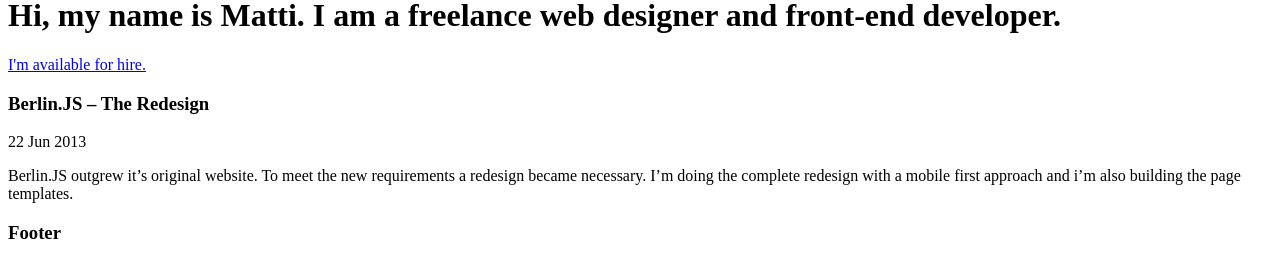
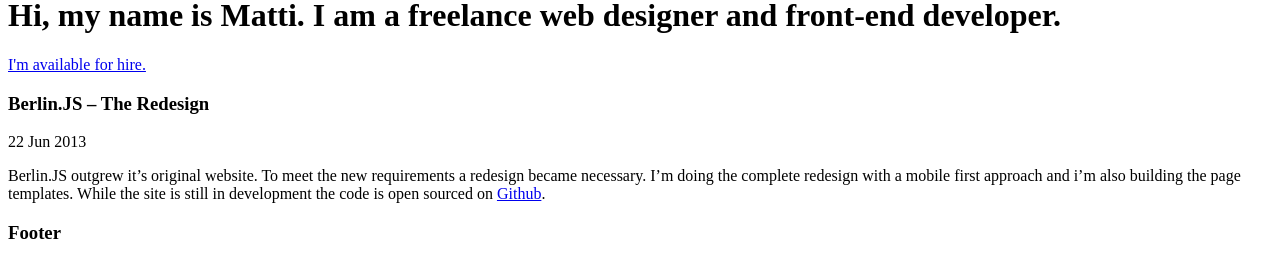
Before and after one commit to mbesser/mbesser.github.io, a Jekyll site: the page built from _posts/2013-06-22-berlinjs2013.md, in a window 1280 px wide, cut to the strip 336-614 px from the top of the page. Built offline with Jekyll 4.4.1, drawn with Linux system fonts in a browser that asks for light colours.

Commit message:
Appends berlinjs 2013 post with github link.

```diff
--- a/_posts/2013-06-22-berlinjs2013.md
+++ b/_posts/2013-06-22-berlinjs2013.md
@@ -6,4 +6,4 @@ categories: portfolio
 tags: [webdesign, development, work in progress]
 ---
 
-Berlin.JS outgrew it's original website. To meet the new requirements a redesign became necessary. I'm doing the complete redesign with a mobile first approach and i'm also building the page templates.
+Berlin.JS outgrew it's original website. To meet the new requirements a redesign became necessary. I'm doing the complete redesign with a mobile first approach and i'm also building the page templates. While the site is still in development the code is open sourced on [Github](https://github.com/berlinjs/new-berlinjs.org).
```
